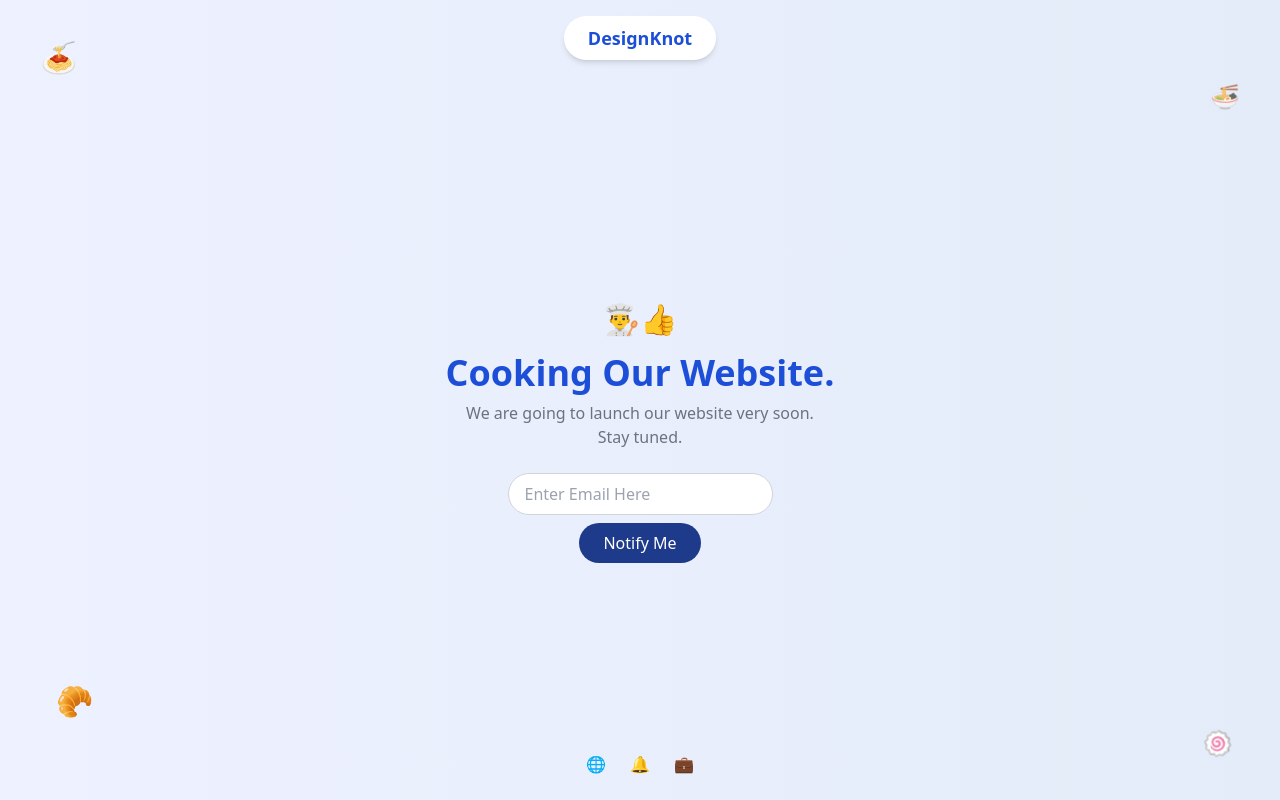
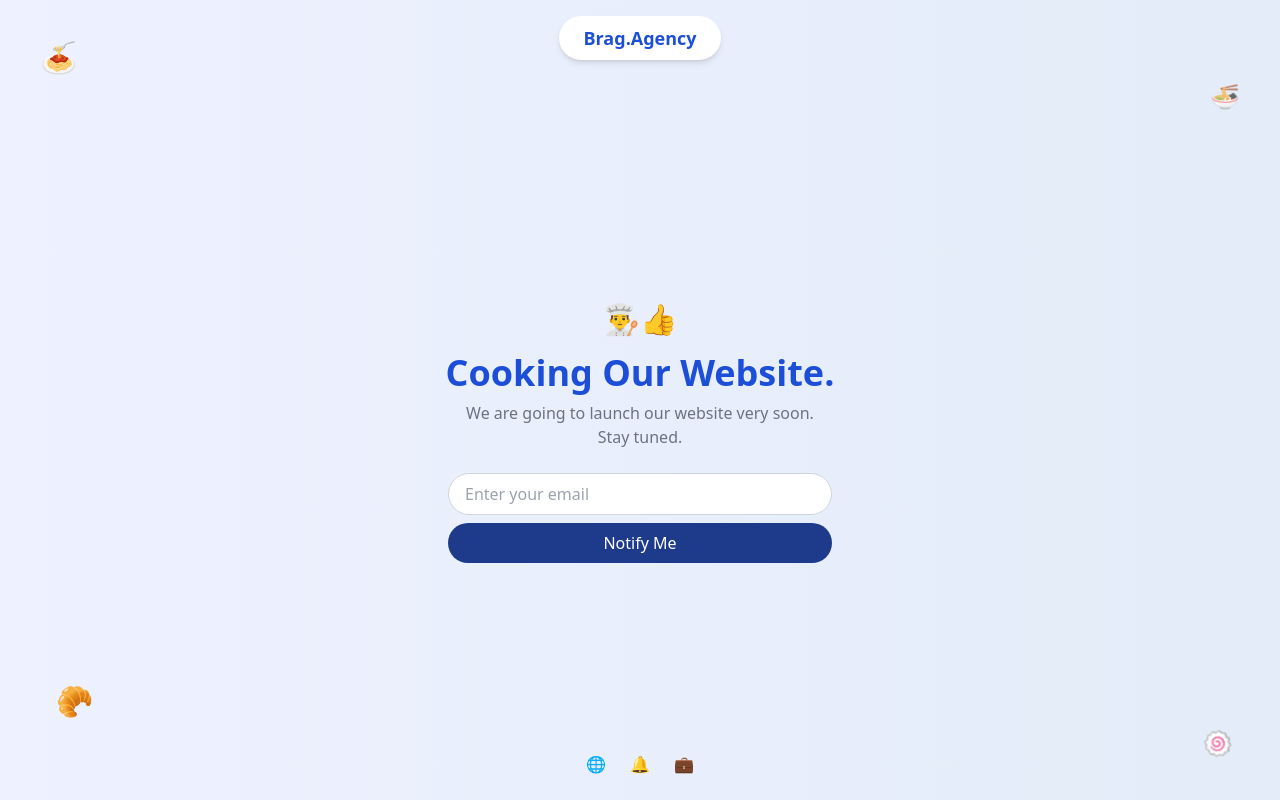
Before and after one commit to michaeltrendz/BragAgency, a Next.js app: page / in a window 1280 px wide. Built offline with nearby package versions, Linux system fonts and the light colour scheme.

Commit message:
Name Update and Form Submission Fix

```diff
--- a/pages/index.js
+++ b/pages/index.js
@@ -3,7 +3,7 @@ export default function Home() {
     <div className="min-h-screen bg-gradient-to-r from-[#eef1ff] to-[#e3ecf8] flex flex-col items-center justify-center text-center relative overflow-hidden">
 
       <div className="absolute top-4 bg-white rounded-full px-6 py-2 shadow-md">
-        <span className="text-blue-700 font-semibold text-lg">DesignKnot</span>
+        <span className="text-blue-700 font-semibold text-lg">Brag.Agency</span>
       </div>
 
       <div className="text-3xl mt-16 mb-4">👨‍🍳👍</div>
@@ -15,26 +15,32 @@ export default function Home() {
       </p>
 
 <form
-  action="https://formsubmit.io/send/daremichael@gmail.com"
+  action="https://submit-form.com/kZdPjDyDi"
   method="POST"
   className="flex flex-col items-center gap-2 w-full max-w-sm"
 >
-  <input type="hidden" name="_redirect" value="https://yourwebsite.com/thank-you" />
-
   <input
     type="email"
     name="email"
     required
-          placeholder="Enter Email Here"
-          className="px-4 py-2 rounded-full border border-gray-300 focus:outline-none"
+    placeholder="Enter your email"
+    className="px-4 py-2 rounded-full border border-gray-300 focus:outline-none w-full"
   />
+
+  <input
+    type="hidden"
+    name="_redirect"
+    value="https://yourwebsite.com/thank-you"
+  />
+
   <button
     type="submit"
-          className="bg-blue-900 text-white px-6 py-2 rounded-full hover:bg-blue-800 transition"
+    className="bg-blue-900 text-white px-6 py-2 rounded-full hover:bg-blue-800 transition w-full"
   >
     Notify Me
   </button>
 </form>
+
 
       <div className="absolute bottom-6 flex gap-6 text-gray-500">
         <a href="#" className="hover:text-blue-700 transition">🌐</a>
```
Lines whose indentation alone changed are shown as unchanged.
